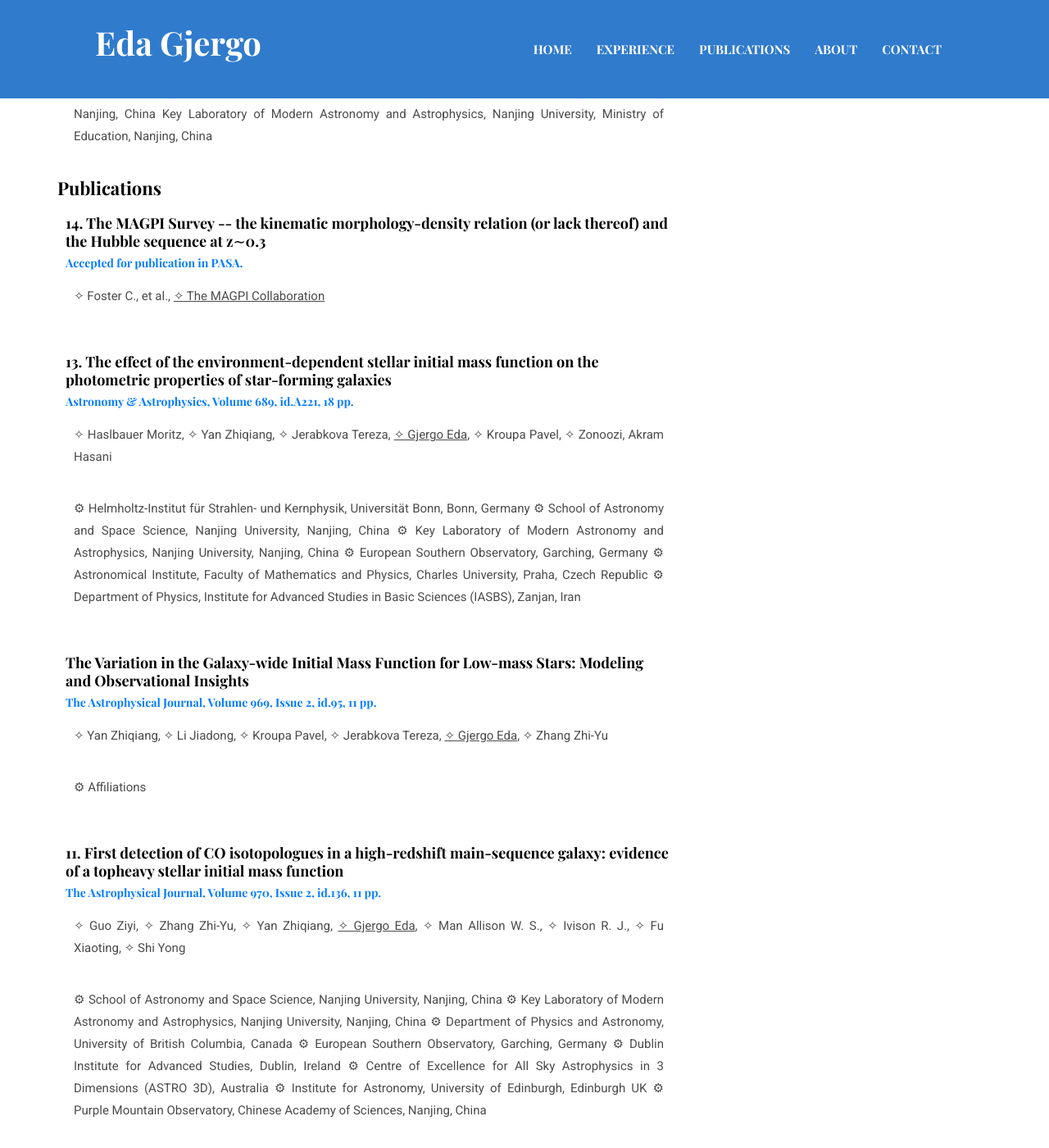
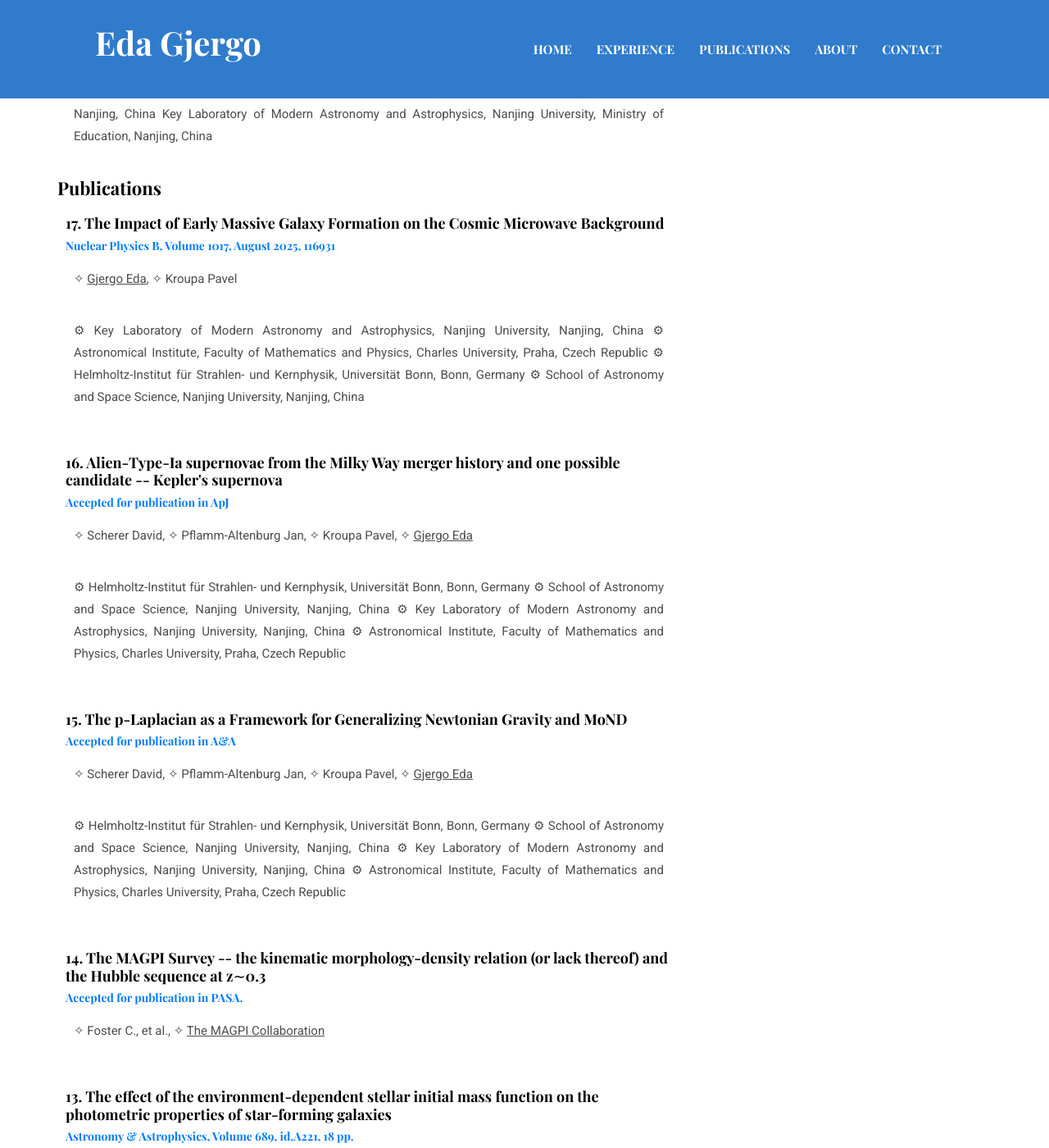
Before and after one commit to egjergo/egjergo.github.io, a Jekyll site: the page built from _pages/publications.md, in a window 1280 px wide and 1400 px high, scrolled down 1140 px. Shown: the whole window at 82% size. Built offline with Jekyll 4.4.1, drawn with Linux system fonts in a browser that asks for light colours; some of the changed text lies outside the part shown.

Commit message:
Update publications.md

```diff
--- a/_pages/publications.md
+++ b/_pages/publications.md
@@ -106,7 +106,7 @@ class="underline"
       <h6><a target="_blank" href="https://ui.adsabs.harvard.edu/abs/2024arXiv241007311K/abstract">Chapter in the Encyclopedia of Astrophysics, Elsevier.</a></h6>
       <p>
       &#10023; Kroupa Pavel,
-      <u>&#10023; Gjergo Eda</u>,
+      &#10023; <u>Gjergo Eda</u>,
       &#10023; Jerabkova Tereza,
       &#10023; Yan Zhiqiang
       </p>
@@ -124,7 +124,7 @@ class="underline"
       <h6><a target="_blank" href="https://ui.adsabs.harvard.edu/abs/2023eppg.confE.231K/abstract">Proceedings of Science, Corfu2022</a></h6>
       <p>
       &#10023; Kroupa Pavel,
-      <u>&#10023; Gjergo Eda</u>,
+      &#10023; <u>Gjergo Eda</u>,
       &#10023;  Asencio Elena,
       &#10023; Haslbauer Moritz,
       &#10023; Pflamm-Altenburg Jan,
@@ -146,18 +146,64 @@ Nanjing, China
       <h5>Title</h5>
       <h6><a target="_blank" href="#">bib</a></h6>
       <p>
-      <u>&#10023; Gjergo Eda</u>,
+      &#10023; <u>Gjergo Eda</u>,
       et al.
       </p>
       <p>
       &#9881; Affiliations
       </p>
     </div>-->
+    <div class="card">
+      <h5>17. The Impact of Early Massive Galaxy Formation on the Cosmic Microwave Background</h5>
+      <h6><a target="_blank" href="https://ui.adsabs.harvard.edu/abs/2025arXiv250504687G/abstract">Nuclear Physics B, Volume 1017, August 2025, 116931</a></h6>
+      <p>
+      &#10023; <u>Gjergo Eda</u>,
+      &#10023; Kroupa Pavel
+      </p>
+      <p>
+      &#9881; Key Laboratory of Modern Astronomy and Astrophysics, Nanjing University, Nanjing, China
+      &#9881; Astronomical Institute, Faculty of Mathematics and Physics, Charles University, Praha, Czech Republic
+      &#9881; Helmholtz-Institut für Strahlen- und Kernphysik, Universität Bonn, Bonn, Germany
+      &#9881; School of Astronomy and Space Science, Nanjing University, Nanjing, China
+      </p>
+    </div>
+    <div class="card">
+      <h5>16. Alien-Type-Ia supernovae from the Milky Way merger history and one possible candidate -- Kepler's supernova</h5>
+      <h6><a target="_blank" href="https://ui.adsabs.harvard.edu/abs/2025arXiv250503085H/abstract">Accepted for publication in ApJ</a></h6>
+      <p>
+      &#10023; Scherer David,
+      &#10023; Pflamm-Altenburg Jan,
+      &#10023; Kroupa Pavel,
+      &#10023; <u>Gjergo Eda</u>
+      </p>
+      <p>
+      &#9881; Helmholtz-Institut für Strahlen- und Kernphysik, Universität Bonn, Bonn, Germany
+      &#9881; School of Astronomy and Space Science, Nanjing University, Nanjing, China
+      &#9881; Key Laboratory of Modern Astronomy and Astrophysics, Nanjing University, Nanjing, China
+      &#9881; Astronomical Institute, Faculty of Mathematics and Physics, Charles University, Praha, Czech Republic
+      </p>
+    </div>
+    <div class="card">
+      <h5>15. The p-Laplacian as a Framework for Generalizing Newtonian Gravity and MoND</h5>
+      <h6><a target="_blank" href="https://ui.adsabs.harvard.edu/abs/2025arXiv250417002S/abstract">Accepted for publication in A&amp;A</a></h6>
+      <p>
+      &#10023; Scherer David,
+      &#10023; Pflamm-Altenburg Jan,
+      &#10023; Kroupa Pavel,
+      &#10023; <u>Gjergo Eda</u>
+      </p>
+      <p>
+      &#9881; Helmholtz-Institut für Strahlen- und Kernphysik, Universität Bonn, Bonn, Germany
+      &#9881; School of Astronomy and Space Science, Nanjing University, Nanjing, China
+      &#9881; Key Laboratory of Modern Astronomy and Astrophysics, Nanjing University, Nanjing, China
+      &#9881; Astronomical Institute, Faculty of Mathematics and Physics, Charles University, Praha, Czech Republic
+      </p>
+    </div>
         <div class="card">
       <h5>14. The MAGPI Survey -- the kinematic morphology-density relation (or lack thereof) and the Hubble sequence at  z∼0.3</h5>
       <h6><a target="_blank" href="https://ui.adsabs.harvard.edu/abs/2025arXiv250216751F/abstract">Accepted for publication in PASA.</a></h6>
       <p>
-      &#10023; Foster C., et al., <u>&#10023; The MAGPI Collaboration</u>
+      &#10023; Foster C., et al., &#10023; <u>The MAGPI Collaboration</u>
       </p>
     </div>
     <div class="card">
@@ -167,7 +213,7 @@ Nanjing, China
       &#10023; Haslbauer Moritz,
       &#10023; Yan Zhiqiang,
       &#10023; Jerabkova Tereza,
-      <u>&#10023; Gjergo Eda</u>,
+      &#10023; <u>Gjergo Eda</u>,
       &#10023; Kroupa Pavel,
       &#10023; Zonoozi, Akram Hasani
       </p>
@@ -181,18 +227,23 @@ Nanjing, China
       </p>
     </div>
     <div class="card">
-      <h5>The Variation in the Galaxy-wide Initial Mass Function for Low-mass Stars: Modeling and Observational Insights</h5>
+      <h5>12. The Variation in the Galaxy-wide Initial Mass Function for Low-mass Stars: Modeling and Observational Insights</h5>
       <h6><a target="_blank" href="https://ui.adsabs.harvard.edu/abs/2024ApJ...969...95Y/abstract">The Astrophysical Journal, Volume 969, Issue 2, id.95, 11 pp.</a></h6>
       <p>
       &#10023; Yan Zhiqiang,
       &#10023; Li Jiadong,
       &#10023; Kroupa Pavel,
       &#10023; Jerabkova Tereza,
-      <u>&#10023; Gjergo Eda</u>,
+      &#10023; <u>Gjergo Eda</u>,
       &#10023; Zhang Zhi-Yu
       </p>
       <p>
-      &#9881; Affiliations
+      &#9881; School of Astronomy and Space Science, Nanjing University, China
+      &#9881; Key Laboratory of Modern Astronomy and Astrophysics, Nanjing University, Ministry of Education, Nanjing, China
+      &#9881; Max-Planck-Institut für Astronomie, Heidelberg, Germany
+      &#9881; Helmholtz-Institut für Strahlen- und Kernphysik (HISKP), Universität Bonn, Bonn, Germany
+      &#9881; Charles University in Prague, Faculty of Mathematics and Physics, Astronomical Institute, Praha, Czech Republic
+      &#9881; European Southern Observatory, Garching, Germany
       </p>
     </div>
     <div class="card">
@@ -203,7 +254,7 @@ stellar initial mass function</h5>
       &#10023; Guo Ziyi,
       &#10023; Zhang Zhi-Yu,
       &#10023; Yan Zhiqiang,
-      <u>&#10023; Gjergo Eda</u>,
+      &#10023; <u>Gjergo Eda</u>,
       &#10023; Man Allison W. S.,
       &#10023; Ivison R. J.,
       &#10023; Fu Xiaoting,
@@ -226,7 +277,7 @@ stellar initial mass function</h5>
       <p>
       &#10023; Bisbas Thomas G.,
       &#10023; Zhang Zhi-Yu,
-      <u>&#10023; Gjergo Eda</u>,
+      &#10023; <u>Gjergo Eda</u>,
       &#10023; Zhao Ying-He,
       &#10023; Luo Gan,
       &#10023; Quan Donghui,
@@ -255,7 +306,7 @@ stellar initial mass function</h5>
       <p>
       &#10023; Kroupa Pavel,
       &#10023; Wang Yuting,
-      <u>&#10023; Gjergo Eda</u>
+      &#10023; <u>Gjergo Eda</u>
       </p>
       <p>
       &#9881; University of Bonn,
@@ -269,7 +320,7 @@ stellar initial mass function</h5>
       <h6><a target="_blank" href="https://ui.adsabs.harvard.edu/abs/2023MNRAS.522..863L/abstract">Monthly Notices of the Royal Astronomical Society, 2023, Volume 522, Issue 1, pp.863-884</a></h6>
       <p>
       &#10023; Liang Jinning,
-      <u>&#10023; Gjergo Eda (corresponding author)</u>,
+      &#10023; <u>Gjergo Eda (corresponding author)</u>,
       &#10023; Fan Xilong
       </p>
       <p>
@@ -280,7 +331,7 @@ stellar initial mass function</h5>
       <h5>7. GalCEM. I. An Open-source Detailed Isotopic Chemical Evolution Code -- simulating all isotopes from H to Zn</h5>
       <h6><a target="_blank" href="https://ui.adsabs.harvard.edu/abs/2023ApJS..264...44G/abstract">The Astrophysical Journal Supplement Series, 2023, Volume 264, Issue 2, id.44, 22 pp.</a></h6>
       <p>
-      <u>&#10023; Gjergo Eda</u>,
+      &#10023; <u>Gjergo Eda</u>,
       &#10023; Sorokin Aleksei G.,
       &#10023; Ruth Anthony,
       &#10023; Spitoni Emanuele,
@@ -307,14 +358,14 @@ stellar initial mass function</h5>
       <h5>5. The MAGPI Survey -- science goals, design, observing strategy, early results and theoretical framework</h5>
       <h6><a target="_blank" href="https://ui.adsabs.harvard.edu/abs/2021PASA...38...31F/abstract">Publications of the Astronomical Society of Australia, 2021, Volume 38, article id. e031.</a></h6>
       <p>
-      &#10023; Foster C., et al., <u>&#10023; The MAGPI Collaboration</u>
+      &#10023; Foster C., et al., &#10023; <u>The MAGPI Collaboration</u>
       </p>
     </div>
     <div class="card">
       <h5>4. On the Origin of the Galaxy Cluster Dust at low to intermediate redshift</h5>
       <h6><a target="_blank" href="https://ui.adsabs.harvard.edu/abs/2020MNRAS.493.2782G/abstract">Monthly Notices of the Royal Astronomical Society, 2020, Volume 493, Issue 2, p.2782-2792.</a></h6>
       <p>
-      <u>&#10023; Gjergo Eda</u>,
+      &#10023; <u>Gjergo Eda</u>,
       &#10023; Matteucci Francesca, &#10023; Palla Marco, &#10023; Lacchin Elena, &#10023; Biviano Andrea
       </p>
       <p>
@@ -325,7 +376,7 @@ stellar initial mass function</h5>
       <h5>3. Dust Evolution in Galaxy Cluster Simulations</h5>
       <h6><a target="_blank" href="https://ui.adsabs.harvard.edu/abs/2018MNRAS.479.2588G/abstract">Monthly Notices of the Royal Astronomical Society, 2018, Volume 479, Issue 2, p.2588-2606.</a></h6>
       <p>
-      <u>&#10023; Gjergo Eda</u>,
+      &#10023; <u>Gjergo Eda</u>,
       &#10023; Granato Gian Luigi, &#10023; Murante Giuseppe, &#10023; Ragone-Figueroa Cinthia, &#10023; Tornatore Luca, &#10023; Borgani Stefano.
       </p>
       <p>
@@ -337,7 +388,7 @@ stellar initial mass function</h5>
       <h6><a target="_blank" href="https://ui.adsabs.harvard.edu/abs/2015MNRAS.451.1955W/abstract">Monthly Notices of the Royal Astronomical Society, 2015, Volume 451, Issue 2, p.1955-1963.</a></h6>
       <p>
       &#10023; Wang Yun,
-      <u>&#10023; Gjergo Eda</u>,
+      &#10023; <u>Gjergo Eda</u>,
       &#10023; Kuhlmann Stephen
       </p>
       <p>
@@ -350,7 +401,7 @@ stellar initial mass function</h5>
       <h5>1. Type Ia supernovae selection and forecast of cosmology constraints for the Dark Energy Survey</h5>
       <h6><a target="_blank" href="https://ui.adsabs.harvard.edu/abs/2013APh....42...52G/abstract">Astroparticle Physics, 2013, Volume 42, p. 52-61.</a></h6>
       <p>
-      <u>&#10023; Gjergo Eda</u>,
+      &#10023; <u>Gjergo Eda</u>,
       &#10023; Duggan Jefferson,
       &#10023; Cunningham John,
       &#10023; Kuhlmann Stephen,
```
